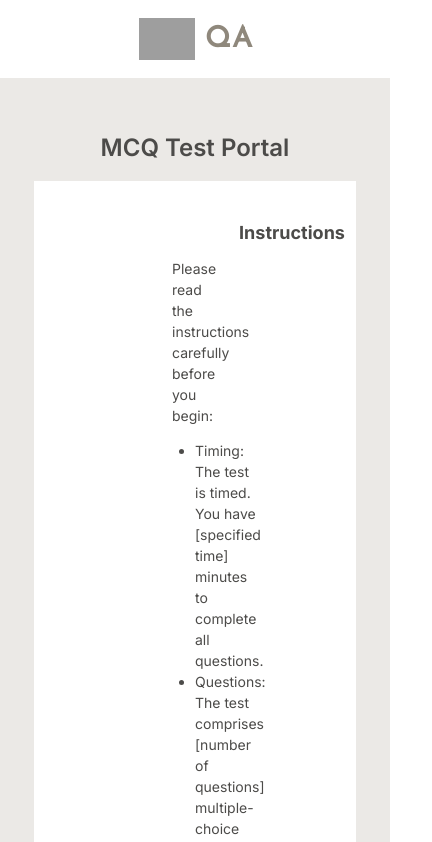
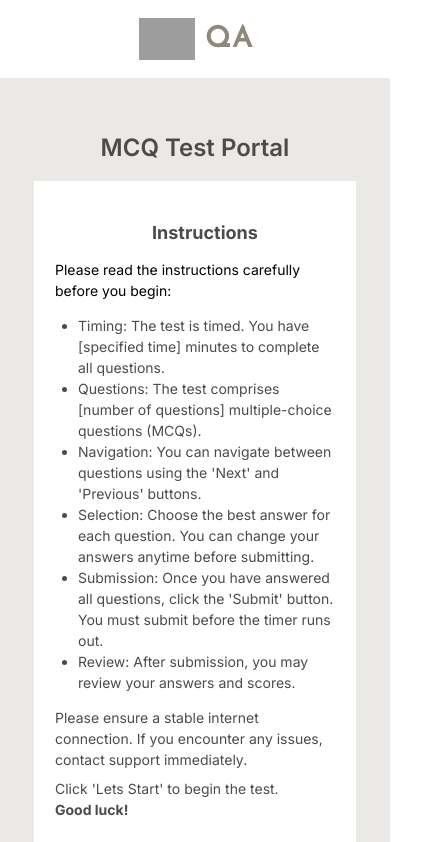
Before and after one commit to devika-2002/assessment_platform, a Next.js app: page / in a window 390 px wide. Shown: the top 842 px of the page, 432 px wide, since content can reach past the window. Built offline with nearby package versions, Linux system fonts and the light colour scheme; grey boxes are pictures that could not be loaded; a web font is replaced by a local one.

Commit message:
made changes to UI

```diff
--- a/app/Components/MainContainer.js
+++ b/app/Components/MainContainer.js
@@ -5,7 +5,6 @@ function MainContenr() {
     <>
       <div className='text-mcq'>MCQ Test Portal</div>
       <div className='box-page'>
-        <div className='text-box'>
 
           <div className='text-1'>Instructions</div>
           <div className='text-2'>Please read the instructions carefully before you begin:</div>
@@ -26,7 +25,6 @@ function MainContenr() {
             <b>Good luck!</b>
           </div>
 
-        </div>
         <div className='border-line'></div>
         <div className='button-box'>
           <a href='./assessmentComponents'>
--- a/app/assessmentComponents/assessment.css
+++ b/app/assessmentComponents/assessment.css
@@ -68,8 +68,8 @@ body {
     border: none;
     padding: 16px 35px;
     border-radius: 4px;
+    border: 2px solid #F4D150;
     background: #FEEEB4;
-    border: 2px solid #F4D150;
     box-shadow: 0px 4px 7px 0px #B3AE9C;
     font-family: "Inter"
 
--- a/app/globals.css
+++ b/app/globals.css
@@ -54,57 +54,62 @@ body {
   background-color: white;
 }
 
-.text-box {
+.text-1 {
+  margin-top: 40px;
+  font-size: 18px;
+  font-weight: 700;
+  color: #4C4B49;
+  text-align: center;
+  font-family: "Inter";
+  margin-left: 117px;
+  margin-right: 116px;
+
+}
+
+.text-2 {
+  font-family: "Inter";
+  font-size: 14px;
+  font-weight: 400;
+  margin-top: 16px;
+  margin-left: 117px;
+  margin-right: 116px;
+  line-height: 150%;
+}
+
+.text-3 {
+  font-family: "Inter";
+  font-size: 14px;
+  font-weight: 400;
+  line-height: 150%;
+  color: #4C4B49;
   margin-left: 117px;
   margin-right: 116px;
 }
 
-.text-1 {
-  color: #4C4B49;
-  font-family: "Inter";
-  margin-top: 40px;
-  font-size: 18px;
-  font-weight: 700;
-}
-
-.text-2 {
-  color: #4C4B49;
-  font-size: 14px;
-  font-weight: 400;
-  line-height: 21px;
-  margin-top: 16px;
-}
-
-.text-3 {
-  width: 100%;
+.text-4 {
   font-family: "Inter";
   font-size: 14px;
   font-weight: 400;
+  margin-top: 8px;
+  margin-left: 117px;
+  margin-right: 116px;
+  line-height: 150%;
+  color: #4C4B49;
+}
+
+.text-5 {
+  font-family: "Inter";
+  font-size: 14px;
+  font-weight: 400;
+  margin-top: 8px;
+  margin-left: 117px;
+  margin-right: 116px;
   line-height: 150%;
   color: #4C4B49;
 }
 
 ul {
   padding-left: 23px;
-}
-
-.text-3-text {
-  font-size: 13px;
-}
-
-.text-4 {
-  margin-top: 8px;
-  font-size: 14px;
-  font-weight: 400;
-  line-height: 150%;
-  color: #4C4B49;
-}
-
-.text-5 {
-  font-size: 14px;
-  font-weight: 400;
-  line-height: 150%;
-  color: #4C4B49;
 }
 
 b {
@@ -167,6 +172,30 @@ h2 {
     margin: auto;
   }
 
+  .text-2 {
+    padding: 0px 20px 0px 20px;
+    margin-left: 0px;
+    margin-right: 0px;
+  }
+
+  .text-3 {
+    padding: 0px 20px 0px 20px;
+    margin-left: 0px;
+    margin-right: 0px;
+  }
+
+  .text-4 {
+    padding: 0px 20px 0px 20px;
+    margin-left: 0px;
+    margin-right: 0px;
+  }
+
+  .text-5 {
+    padding: 0px 20px 0px 20px;
+    margin-left: 0px;
+    margin-right: 0px;
+  }
+
   .button-box {
     margin: auto;
     margin-left: 80px;
@@ -174,36 +203,11 @@ h2 {
     margin-bottom: 56px;
   }
 
-  .text-1 {
-    width: 280px;
-    text-align: center;
-    margin: auto;
-    margin-top: 40px;
-  }
-
-  .text-2 {
-    margin-left: 20px;
-    margin-right: 20px;
-    line-height: 150%;
-    margin-top: 15px;
-  }
-
-  .text-3 {
-    margin: 0px 20px 0px 20px;
-  }
-
-  .text-4 {
-    margin: 8px 20px 0px 20px;
-  }
-
-  .text-5 {
-    margin: 8px 20px 0px 20px;
-  }
-
   .border-line {
     width: 280px;
     margin: auto;
     margin-top: 53px;
+    margin-bottom: 39px;
   }
 
   .footer-text {
```
Also changed, not shown: app/assessmentComponents/filter.css (+8 -3 lines), app/assessmentComponents/timer.css (+2 -6 lines).
